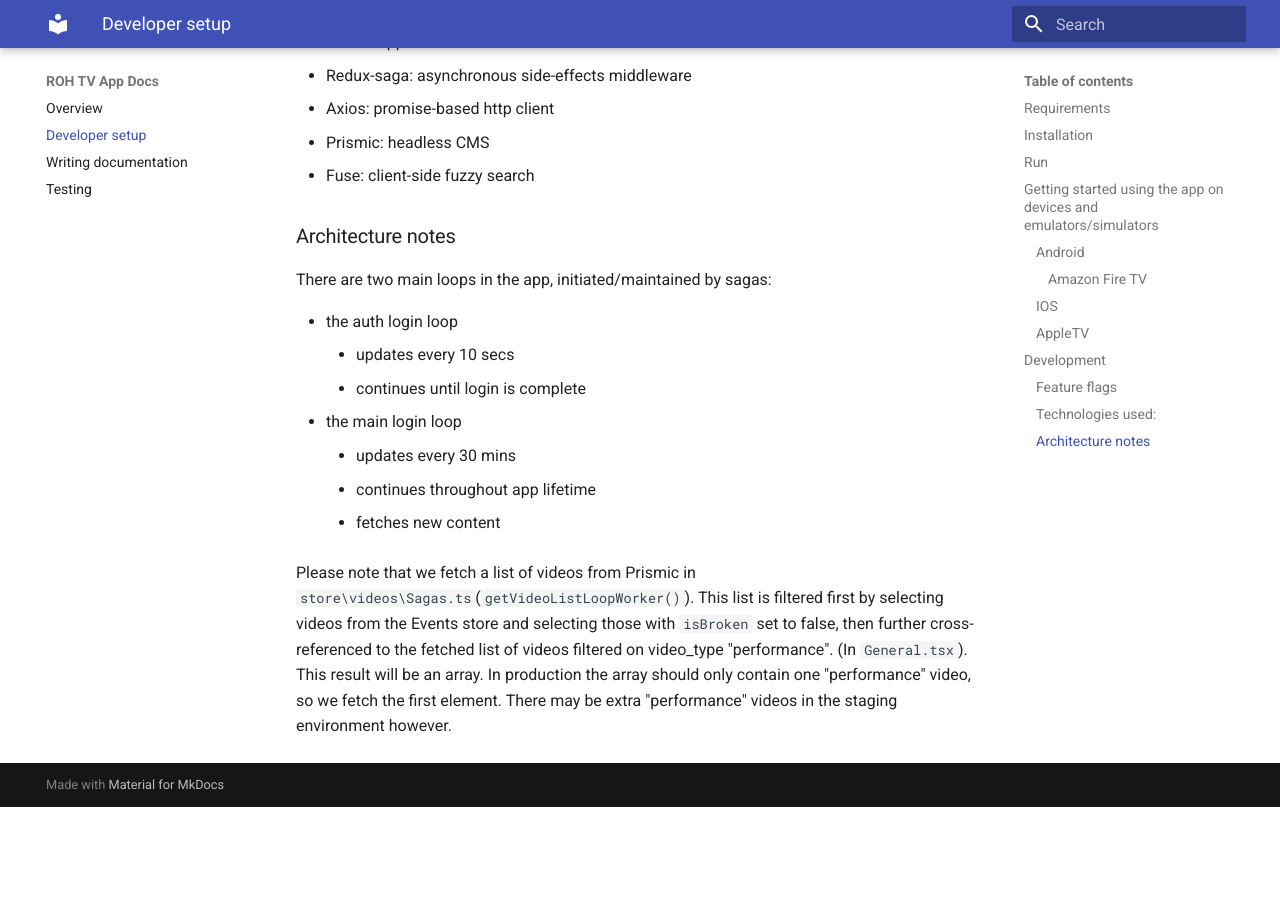
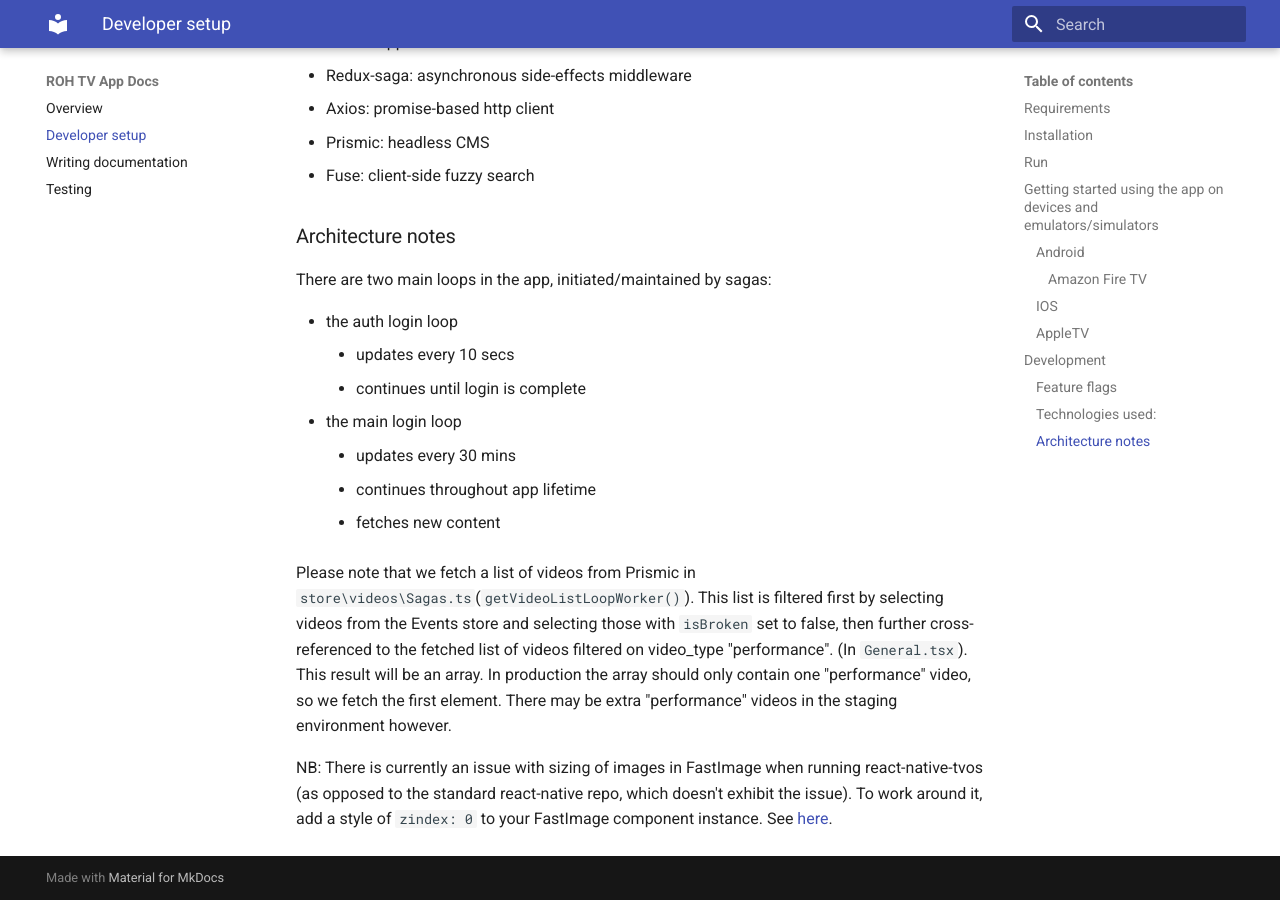
Before and after one commit to royaloperahouse/stream-tv-app, an MkDocs documentation site: the page built from docs/developer-setup.md, in a window 1280 px wide and 900 px high, scrolled down 3464 px. Built offline with MkDocs 1.6.1 and Material for MkDocs 9.7.7, drawn with Linux system fonts in a browser that asks for light colours; before the commit the page ends 4271 px from its top, so only the background shows below that.

Commit message:
Added a dev comment about FastImage

```diff
--- a/docs/developer-setup.md
+++ b/docs/developer-setup.md
@@ -139,3 +139,6 @@
      * fetches new content
 
 Please note that we fetch a list of videos from Prismic in `store\videos\Sagas.ts`(`getVideoListLoopWorker()`). This list is filtered first by selecting videos from the Events store and selecting those with `isBroken` set to false, then further cross-referenced to the fetched list of videos filtered on video_type "performance". (In `General.tsx`). This result will be an array. In production the array should only contain one "performance" video, so we fetch the first element. There may be extra "performance" videos in the staging environment however.
+
+NB: There is currently an issue with sizing of images in FastImage when running react-native-tvos (as opposed to the standard react-native repo, which doesn't exhibit the issue). To work around it,
+add a style of `zindex: 0` to your FastImage component instance. See [here](https://github.com/react-native-tvos/react-native-tvos/issues/226).
```
